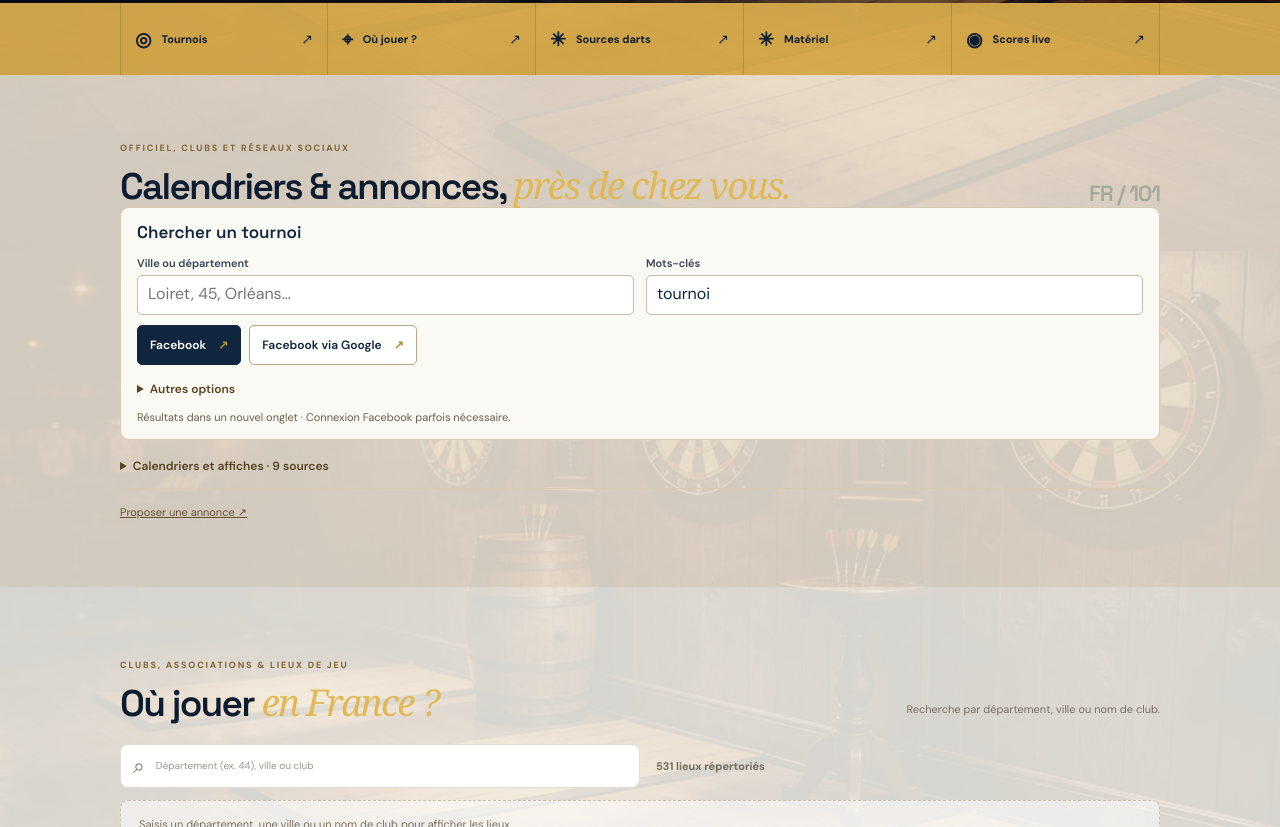
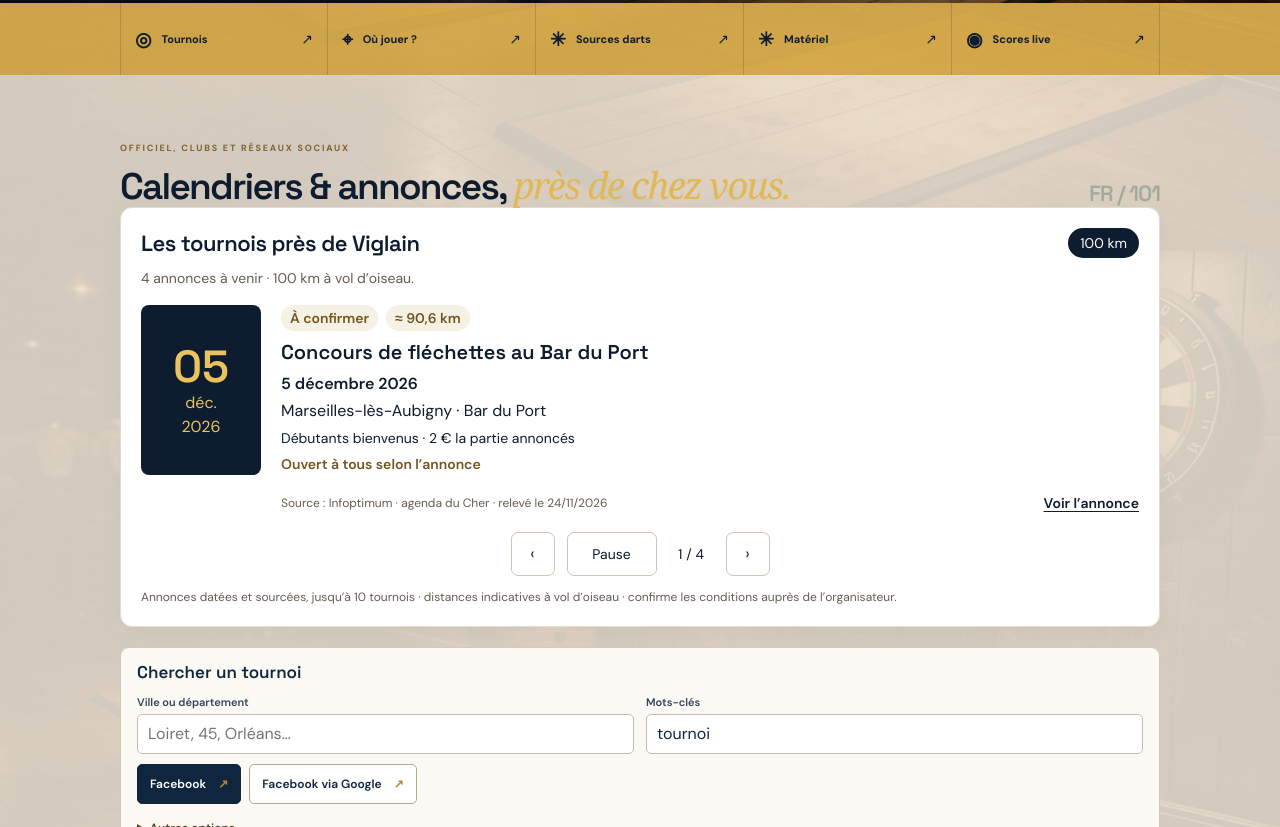
Before and after one commit to Barbutix/SBC, a plain HTML site: page site/index.html in a window 1280 px wide. Shown: the part 549-1376 px from the top of the page. Drawn offline with Linux system fonts and the light colour scheme.

Commit message:
Add files via upload

```diff
--- a/site/app.js
+++ b/site/app.js
@@ -57,6 +57,7 @@ function renderEvents(){
     <div class="event-card-head"><span class="event-type ${item.category === 'Club / loisir' ? 'community' : ''}">${item.category}</span><span class="verify-state">${item.format}</span></div>
     <h3>${item.name}</h3><div class="event-place">${item.area}</div><p class="event-description">${item.description}</p><div class="event-extra"><span>Source : ${item.source}</span><a href="${item.url}" target="_blank" rel="noopener">Consulter ↗</a></div>${item.socials?.length?`<div class="social-links">${item.socials.map(link=>`<a href="${link.url}" target="_blank" rel="noopener">${link.name} ↗</a>`).join('')}</div>`:''}
   </article>`).join('') || '<div class="no-results">Aucune source ne correspond à cette recherche.</div>';
+  tournamentCarousel.setFormats(selectedFormats);
 }
 
 let productCarousels;
@@ -68,6 +69,7 @@ function renderProducts(){
 const escapeHTML = value => String(value ?? '').replace(/[&<>"']/g, char => ({'&':'&amp;','<':'&lt;','>':'&gt;','"':'&quot;',"'":'&#39;'}[char]));
 const normalizeSearch = value => String(value ?? '').normalize('NFD').replace(/[\u0300-\u036f]/g,'').toLocaleLowerCase('fr').trim();
 const tournamentSearch = window.SBCTournamentSearch.mount(document.querySelector('#tournament-search'));
+const tournamentCarousel = window.SBCTournamentCarousel.mount(document.querySelector('#nearby-tournaments'));
 
 function renderClubs(){
   const query = document.querySelector('#club-search').value.trim(); const hint = document.querySelector('#club-hint'); if (!query) { clubCount.textContent = `${clubData.length} lieux répertoriés`; hint.hidden = false; clubList.hidden = true; clubList.innerHTML = ''; clubMore.hidden = true; return; } hint.hidden = true; clubList.hidden = false;
--- a/site/index.html
+++ b/site/index.html
@@ -38,6 +38,18 @@
 
     <section class="event-section" id="tournois">
       <div class="section-top"><div><span class="section-kicker">OFFICIEL, CLUBS ET RÉSEAUX SOCIAUX</span><h2>Calendriers & annonces, <em>près de chez vous.</em></h2></div><span class="big-dept">FR / 101</span></div>
+      <section class="nearby-tournaments" id="nearby-tournaments" role="region" aria-roledescription="carrousel" aria-labelledby="nearby-title">
+        <div class="nearby-heading"><h3 id="nearby-title">Les tournois près de Viglain</h3><span class="nearby-radius">100 km</span></div>
+        <p class="nearby-status" data-nearby-status role="status">Chargement des annonces à venir…</p>
+        <div data-nearby-slides aria-live="off"></div>
+        <div class="nearby-controls" data-nearby-controls hidden>
+          <button type="button" data-nearby-previous aria-label="Tournoi précédent">‹</button>
+          <button type="button" data-nearby-pause aria-pressed="false">Pause</button>
+          <span data-nearby-count aria-label="Tournoi affiché"></span>
+          <button type="button" data-nearby-next aria-label="Tournoi suivant">›</button>
+        </div>
+        <p class="nearby-footnote">Annonces datées et sourcées, jusqu’à 10 tournois · distances indicatives à vol d’oiseau · confirme les conditions auprès de l’organisateur.</p>
+      </section>
       <div class="tournament-search" id="tournament-search">
         <h3>Chercher un tournoi</h3>
         <div class="tournament-search-fields">
@@ -130,6 +142,7 @@
   <script src="./product-carousel.js"></script>
   <script src="./product-refresh.js"></script>
   <script src="./tournament-search.js"></script>
+  <script src="./tournament-carousel.js"></script>
   <script src="./app.js"></script>
 </body>
 </html>
--- /dev/null
+++ b/site/local-tournaments.json
@@ -0,0 +1,90 @@
+{
+  "schemaVersion": 1,
+  "origin": {
+    "name": "Viglain",
+    "latitude": 47.7329,
+    "longitude": 2.2885
+  },
+  "radiusKm": 100,
+  "attemptedAt": "2026-11-24T23:30:05+01:00",
+  "collectedAt": "2026-11-24T23:30:05+01:00",
+  "events": [
+    {
+      "id": "bar-du-port-2026-12-05",
+      "name": "Concours de fléchettes au Bar du Port",
+      "date": "2026-12-05",
+      "location": "Marseilles-lès-Aubigny · Bar du Port",
+      "latitude": 47.07,
+      "longitude": 2.9895,
+      "coordinatePrecision": "commune",
+      "format": "À confirmer",
+      "details": "Débutants bienvenus · 2 € la partie annoncés",
+      "access": "Ouvert à tous selon l’annonce",
+      "image": "",
+      "url": "https://www.bourges.infoptimum.com/fiche-evenement-concours-de-flechettes-93829.html",
+      "source": "Infoptimum · agenda du Cher",
+      "sourceKey": "reviewed",
+      "checkedAt": "2026-11-24",
+      "status": "published",
+      "distanceKm": 90.6
+    },
+    {
+      "id": "smoc-apero-club-2026-12-12",
+      "name": "Fléchettes · Soirée Apéro Club SMOC",
+      "date": "2026-12-12",
+      "location": "Saint-Jean-de-Braye · Parc du Petit Bois",
+      "latitude": 47.9216,
+      "longitude": 1.9695,
+      "coordinatePrecision": "commune",
+      "format": "À confirmer",
+      "details": "À 19 h · Tournoi de fléchettes dans une soirée de club",
+      "access": "Réservé aux adhérents SMOC et à leur famille",
+      "image": "",
+      "url": "https://www.helloasso.com/associations/smoc-tennis-de-table/evenements/soiree-apero-club-12-decembre-2026",
+      "source": "SMOC · HelloAsso",
+      "sourceKey": "reviewed",
+      "checkedAt": "2026-11-24",
+      "status": "published",
+      "distanceKm": 31.7
+    },
+    {
+      "id": "dartsmap-5137",
+      "name": "Open de comité Darts Smfe91",
+      "date": "2026-12-12",
+      "endDate": "2026-12-12",
+      "latitude": 48.62740787158061,
+      "longitude": 2.3284851306016745,
+      "location": "Pole sportifs des Mares Yvon, Rue Léonard de Vinci, 91240 Saint-Michel-sur-Orge",
+      "format": "Acier",
+      "details": "Doublette · Individuel · Feminine · Junior",
+      "image": "https://dartsmap.fr/wp-content/uploads/2026/11/913241763_2529559344119384_1845796532553920880_n-212x300.jpg",
+      "url": "https://dartsmap.fr/?fiche=event-open-de-comite-darts-smfe91",
+      "source": "DartsMap",
+      "sourceKey": "dartsmap",
+      "checkedAt": "2026-11-24T23:30:05+01:00",
+      "access": "Conditions sur l’annonce",
+      "status": "published",
+      "distanceKm": 99.5
+    },
+    {
+      "id": "dartsmap-5040",
+      "name": "Tournoi de L'Entre 2 Tours#3",
+      "date": "2027-04-03",
+      "endDate": "2027-04-03",
+      "latitude": 47.8213029,
+      "longitude": 1.2959177,
+      "location": "Oucques la Nouvelle",
+      "format": "Soft-tip",
+      "details": "Doublette",
+      "image": "https://dartsmap.fr/wp-content/uploads/2026/11/1000030490-212x300.jpg",
+      "url": "https://dartsmap.fr/?fiche=event-tournoi-de-lentre-2-tours3",
+      "source": "DartsMap",
+      "sourceKey": "dartsmap",
+      "checkedAt": "2026-11-24T23:30:05+01:00",
+      "access": "Conditions sur l’annonce",
+      "status": "published",
+      "distanceKm": 74.8
+    }
+  ],
+  "sourceErrors": []
+}
--- a/site/styles.css
+++ b/site/styles.css
@@ -187,3 +187,36 @@ footer{background:rgba(8,22,41,.94)}
 .shop-promotion{margin:0;padding:12px 18px;font-size:14px;line-height:1.5;background:rgba(240,190,40,.12);border-bottom:1px solid var(--line,rgba(255,255,255,.12))}
 .shop-promotion a{color:inherit;text-decoration:underline;text-underline-offset:3px}
 #product-refresh-status{margin-bottom:16px;font-size:14px}
+
+/* Tournois locaux : une annonce compacte, la recherche reste indépendante. */
+.nearby-tournaments{margin:0 0 20px;padding:20px;background:#fff;border:1px solid #e3ddcf;border-radius:12px;box-shadow:0 6px 24px #0d1c2f08}
+.nearby-heading{display:flex;align-items:center;justify-content:space-between;gap:12px}
+.nearby-heading h3{font:600 22px/1.2 var(--display);margin:0;color:#0d1c2f;letter-spacing:-.5px}
+.nearby-radius{background:#0d1c2f;color:#fff;border-radius:30px;padding:6px 12px;white-space:nowrap;font-size:14px}
+.nearby-status{font-size:14px;line-height:1.5;color:#655c4e;margin:10px 0 16px}
+.nearby-slide{display:grid;grid-template-columns:120px minmax(0,1fr);gap:20px;align-items:start;min-height:210px}
+.nearby-slide[hidden],.nearby-controls[hidden],.nearby-poster[hidden],.nearby-date-visual[hidden]{display:none}
+.nearby-visual{width:120px;min-height:165px;border-radius:8px;overflow:hidden;background:#f6f3eb}
+.nearby-poster{display:block;width:100%;height:170px;object-fit:contain}
+.nearby-date-visual{min-height:170px;display:flex;flex-direction:column;align-items:center;justify-content:center;gap:3px;background:#0d1c2f;color:#e9c35d}
+.nearby-date-visual span:first-child{font:600 45px/1 var(--display)}
+.nearby-date-visual span{font-size:16px}
+.nearby-content{min-width:0}
+.nearby-content h4{font:600 20px/1.3 var(--display);margin:8px 0;color:#0d1c2f;overflow-wrap:anywhere}
+.nearby-tags{display:flex;flex-wrap:wrap;gap:8px;align-items:center;font-size:14px;font-weight:600;color:#75551e}
+.nearby-tags span{padding:4px 9px;border-radius:20px;background:#f6f1e5}
+.nearby-date{margin:0 0 5px;font-size:16px;font-weight:600;color:#0d1c2f}
+.nearby-place{margin:0;font-size:16px;line-height:1.5;overflow-wrap:anywhere}
+.nearby-details,.nearby-access{margin:5px 0 0;font-size:14px;line-height:1.45;overflow-wrap:anywhere}
+.nearby-access{color:#75551e;font-weight:600}
+.nearby-source{display:flex;flex-wrap:wrap;justify-content:space-between;align-items:center;gap:10px;margin-top:12px}
+.nearby-source span{font-size:12px;line-height:1.5;color:#655c4e}
+.nearby-source a{font-size:14px;font-weight:600;color:#0d1c2f;text-decoration:underline;text-underline-offset:3px;padding:8px 0}
+.nearby-controls{display:flex;align-items:center;justify-content:center;gap:12px;margin-top:12px}
+.nearby-controls button{min-height:44px;min-width:44px;background:#fff;border:1px solid #cfc5b4;border-radius:7px;color:#0d1c2f;cursor:pointer;font-size:16px;padding:8px 12px}
+.nearby-controls [data-nearby-pause]{min-width:90px;font-size:14px}
+.nearby-controls span{font-size:14px;min-width:45px;text-align:center;font-variant-numeric:tabular-nums}
+.nearby-tournaments a:focus-visible,.nearby-controls button:focus-visible{outline:3px solid #b68c3b;outline-offset:3px}
+.nearby-footnote{font-size:12px;line-height:1.5;color:#655c4e;margin:12px 0 0}
+.nearby-empty{font-size:16px;line-height:1.5;margin:12px 0}
+@media(max-width:600px){.nearby-tournaments{padding:16px}.nearby-slide{grid-template-columns:76px minmax(0,1fr);gap:12px;min-height:240px}.nearby-visual{width:76px;min-height:110px}.nearby-poster{height:110px}.nearby-date-visual{min-height:110px}.nearby-date-visual span:first-child{font-size:32px}.nearby-heading h3{font-size:20px}.nearby-content h4{font-size:18px}.nearby-radius{font-size:14px}}
--- a/site/sw.js
+++ b/site/sw.js
@@ -1,5 +1,5 @@
-const CACHE_NAME = 'sullias-bull-club-shell-v19';
-const APP_SHELL = ['./', './index.html', './styles.css', './app.js', './products.js', './product-carousel.js', './product-refresh.js', './tournament-search.js', './clubs.json', './manifest.webmanifest', './assets/sbc-app-192.png', './assets/sbc-app-512.png', './assets/sbc-logo.png', './assets/sbc-background.jpg', './sources.html'];
+const CACHE_NAME = 'sullias-bull-club-shell-v20';
+const APP_SHELL = ['./', './index.html', './styles.css', './app.js', './products.js', './product-carousel.js', './product-refresh.js', './tournament-search.js', './tournament-carousel.js', './local-tournaments.json', './clubs.json', './manifest.webmanifest', './assets/sbc-app-192.png', './assets/sbc-app-512.png', './assets/sbc-logo.png', './assets/sbc-background.jpg', './sources.html'];
 self.addEventListener('install', event => {
   event.waitUntil(caches.open(CACHE_NAME).then(cache => cache.addAll(APP_SHELL)));
   self.skipWaiting();
@@ -12,7 +12,7 @@ self.addEventListener('fetch', event => {
   const request = event.request;
   if (request.method !== 'GET' || new URL(request.url).origin !== self.location.origin) return;
   const path = new URL(request.url).pathname;
-  if (path.endsWith('/event-candidates.json') || path.endsWith('/equipment.json')) {
+  if (path.endsWith('/event-candidates.json') || path.endsWith('/equipment.json') || path.endsWith('/local-tournaments.json')) {
     event.respondWith((async () => {
       try {
         const response = await fetch(request, {cache:'no-store'});
--- /dev/null
+++ b/site/tournament-carousel.js
@@ -0,0 +1,150 @@
+(function (global) {
+  'use strict';
+  const ORIGIN = {latitude:47.7329, longitude:2.2885};
+  const RADIUS = 100;
+  const REFRESH = 30 * 60 * 1000;
+  const KEY = 'sbc-local-tournaments-v1';
+  const escape = value => String(value ?? '').replace(/[&<>"']/g, char => ({'&':'&amp;','<':'&lt;','>':'&gt;','"':'&quot;',"'":'&#39;'}[char]));
+  function https(value) {try {return new URL(value).protocol === 'https:';} catch {return false;}}
+  function day(now = new Date()) {
+    const parts = new Intl.DateTimeFormat('en-CA',{timeZone:'Europe/Paris',year:'numeric',month:'2-digit',day:'2-digit'}).formatToParts(now);
+    const part = type => parts.find(p => p.type === type).value;
+    return `${part('year')}-${part('month')}-${part('day')}`;
+  }
+  function validDate(value) {
+    return typeof value === 'string' && /^\d{4}-\d{2}-\d{2}$/.test(value) && Number.isFinite(Date.parse(value)) && new Date(value).toISOString().slice(0,10) === value;
+  }
+  function distance(latitude, longitude) {
+    if (typeof latitude !== 'number' || typeof longitude !== 'number' || !Number.isFinite(latitude) || !Number.isFinite(longitude) || Math.abs(latitude)>90 || Math.abs(longitude)>180) return Infinity;
+    const rad = Math.PI/180;
+    const a = Math.sin((latitude-ORIGIN.latitude)*rad/2)**2 + Math.cos(ORIGIN.latitude*rad)*Math.cos(latitude*rad)*Math.sin((longitude-ORIGIN.longitude)*rad/2)**2;
+    return 2 * 6371.0088 * Math.asin(Math.sqrt(Math.min(1,a)));
+  }
+  function select(events, today = day(), formats = ['Acier','Soft-tip']) {
+    const seen = new Set();
+    return events.filter(event => {
+      if (!event || !validDate(event.date) || !validDate(event.endDate || event.date) || (event.endDate || event.date) < event.date || (event.endDate || event.date) < today ||
+          !['published','verified'].includes(event.status) || typeof event.name !== 'string' || !event.name.trim() || !https(event.url) || typeof event.source !== 'string' ||
+          distance(event.latitude,event.longitude)>RADIUS || (['Acier','Soft-tip'].includes(event.format) && !formats.includes(event.format))) return false;
+      const key = event.date + '|' + event.url.replace(/\/$/,'');
+      if (seen.has(key)) return false;
+      seen.add(key);
+      return true;
+    }).map(event => ({...event,distanceKm:distance(event.latitude,event.longitude)}))
+      .sort((a,b) => a.date.localeCompare(b.date) || a.distanceKm-b.distanceKm || a.name.localeCompare(b.name,'fr')).slice(0,10);
+  }
+  function valid(data) {return data?.schemaVersion === 1 && Array.isArray(data.events) && data.events.length <= 1000;}
+  function dateLabel(value) {return new Intl.DateTimeFormat('fr-FR',{day:'numeric',month:'long',year:'numeric',timeZone:'Europe/Paris'}).format(new Date(value+'T12:00:00+01:00'));}
+  function renderCard(event, index, count) {
+    const checked = typeof event.checkedAt === 'string' ? event.checkedAt.slice(0,10) : '';
+    const poster = https(event.image) ? `<img class="nearby-poster" src="${escape(event.image)}" alt="Affiche : ${escape(event.name)}" loading="lazy" decoding="async" referrerpolicy="no-referrer">` : '';
+    return `<article class="nearby-slide" role="group" aria-roledescription="diapositive" aria-label="${index+1} sur ${count}" ${index?'hidden':''}>
+      <div class="nearby-visual">${poster}<div class="nearby-date-visual" ${poster?'hidden':''}><span>${escape(event.date.slice(8))}</span><span>${escape(new Intl.DateTimeFormat('fr-FR',{month:'short',timeZone:'Europe/Paris'}).format(new Date(event.date+'T12:00:00Z')))}</span><span>${escape(event.date.slice(0,4))}</span></div></div>
+      <div class="nearby-content"><div class="nearby-tags"><span>${escape(event.format || 'Discipline à confirmer')}</span><span>≈ ${new Intl.NumberFormat('fr-FR',{maximumFractionDigits:1}).format(event.distanceKm)} km</span></div>
+      <h4>${escape(event.name)}</h4><p class="nearby-date"><time datetime="${escape(event.date)}">${escape(dateLabel(event.date))}</time>${event.endDate && event.endDate !== event.date ? ` – ${escape(dateLabel(event.endDate))}` : ''}</p>
+      <p class="nearby-place">${escape(event.location || 'Lieu sur l’annonce')}</p>${event.details?`<p class="nearby-details">${escape(event.details)}</p>`:''}
+      <p class="nearby-access">${escape(event.access || 'Conditions sur l’annonce')}</p>
+      <div class="nearby-source"><span>Source : ${escape(event.source)}${validDate(checked)?` · relevé le ${escape(checked.split('-').reverse().join('/'))}`:''}</span><a href="${escape(event.url)}" target="_blank" rel="noopener noreferrer">Voir l’annonce</a></div></div>
+    </article>`;
+  }
+  function mount(root, options = {}) {
+    const doc = root.ownerDocument;
+    const now = options.now || Date.now;
+    const get = options.fetch || global.fetch.bind(global);
+    const setTimer = options.setTimer || setTimeout;
+    const clearTimer = options.clearTimer || clearTimeout;
+    const reduced = global.matchMedia('(prefers-reduced-motion: reduce)');
+    const slidesRoot = root.querySelector('[data-nearby-slides]');
+    const status = root.querySelector('[data-nearby-status]');
+    const controls = root.querySelector('[data-nearby-controls]');
+    const count = root.querySelector('[data-nearby-count]');
+    const pause = root.querySelector('[data-nearby-pause]');
+    let data = null, rows = [], controller = null, formats = ['Acier','Soft-tip'];
+    let timer, inFlight, stopped = false, lastAttempt = -Infinity, pending = false, offline = false;
+    let activeUrl, userPaused = reduced.matches;
+    let inViewport = !('IntersectionObserver' in global);
+    const listeners = [], slideListeners = [];
+    let storage;
+    try {storage = options.storage || global.localStorage;} catch { /* Storage optional. */ }
+    function listen(target, type, callback, list = listeners) {target.addEventListener(type,callback);list.push(()=>target.removeEventListener(type,callback));}
+    function report() {
+      status.textContent = `${rows.length} annonce${rows.length===1?'':'s'} à venir · 100 km à vol d’oiseau.`;
+      if (data?.sourceErrors?.length) status.textContent += ' Source indisponible : dernier relevé conservé.';
+      if (offline) status.textContent += ' Actualisation indisponible.';
+      const dates = rows.map(event => Date.parse(event.checkedAt)).filter(Number.isFinite);
+      if (dates.length && now()-Math.min(...dates)>2*86400000) status.textContent += ' Certaines annonces sont anciennes : confirme auprès de l’organisateur.';
+    }
+    function redraw() {
+      const selected = select(data?.events || [],day(new Date(now())),formats);
+      // Do not remove a link while someone is using it with the keyboard.
+      if (root.contains(doc.activeElement)) {pending = true; return;}
+      pending = false;
+      if (JSON.stringify(selected) === JSON.stringify(rows) && controller) {report();return;}
+      if (controller) {const state=controller.state();userPaused=state.userPaused;activeUrl=rows[state.index]?.url;controller.destroy();}
+      slideListeners.splice(0).forEach(remove=>remove());
+      rows = selected;
+      slidesRoot.innerHTML = rows.length ? rows.map((event,index)=>renderCard(event,index,rows.length)).join('') : '<p class="nearby-empty">Aucune annonce à venir disponible dans ce rayon pour cette sélection. La recherche ci-dessous reste accessible.</p>';
+      controls.hidden = rows.length<2;
+      const slides = [...slidesRoot.querySelectorAll('.nearby-slide')];
+      controller = global.SBCProductCarousel.createController({count:rows.length,paused:userPaused,
+        initialIndex:Math.max(0,rows.findIndex(event=>event.url===activeUrl)),setTimer,clearTimer,
+        onChange(state) {
+          slides.forEach((slide,i)=>{slide.hidden=i!==state.index;});
+          count.textContent = rows.length ? `${state.index+1} / ${rows.length}` : '';
+          pause.textContent = state.userPaused ? 'Lecture' : 'Pause';
+          pause.setAttribute('aria-pressed',String(state.userPaused));
+          pause.setAttribute('aria-label',state.userPaused?'Lancer le défilement des tournois':'Mettre en pause le défilement des tournois');
+        }});
+      controller.hold('document',doc.hidden);
+      controller.hold('hover',root.matches(':hover'));
+      controller.hold('viewport',!inViewport);
+      slidesRoot.querySelectorAll('img').forEach(image => {
+        const fallback=()=>{image.hidden=true;image.nextElementSibling.hidden=false;};
+        listen(image,'error',fallback,slideListeners);
+        if(image.complete && !image.naturalWidth)fallback();
+      });
+      report();
+    }
+    async function refresh() {
+      if(stopped || inFlight)return inFlight;
+      lastAttempt=now();
+      const abort=new AbortController();
+      const timeout=setTimer(()=>abort.abort(),20000);
+      inFlight=(async()=>{
+        try {
+          const response=await get('./local-tournaments.json',{cache:'no-store',signal:abort.signal});
+          if(!response.ok)throw Error('Listing unavailable');
+          const next=await response.json();
+          if(!valid(next))throw Error('Invalid listing');
+          if(stopped)return;
+          data=next;offline=false;redraw();
+          try {storage?.setItem(KEY,JSON.stringify(data));}catch{/* Offline cache optional. */}
+        }catch{
+          if(!stopped){offline=true;redraw();}
+        }finally{clearTimer(timeout);inFlight=null;}
+      })();
+      return inFlight;
+    }
+    function schedule() {clearTimer(timer);timer=setTimer(()=>{if(!doc.hidden)refresh();if(!stopped)schedule();},REFRESH);}
+    function resume() {controller?.hold('document',doc.hidden);if(!doc.hidden){redraw();if(now()-lastAttempt>=REFRESH){refresh();schedule();}}}
+    listen(root.querySelector('[data-nearby-previous]'),'click',()=>controller?.previous());
+    listen(root.querySelector('[data-nearby-next]'),'click',()=>controller?.next());
+    listen(pause,'click',()=>controller?.toggle());
+    listen(root,'mouseenter',()=>controller?.hold('hover',true));
+    listen(root,'mouseleave',()=>controller?.hold('hover',false));
+    listen(root,'focusin',()=>controller?.hold('focus',true));
+    listen(root,'focusout',event=>{if(!root.contains(event.relatedTarget)){controller?.hold('focus',false);if(pending)queueMicrotask(()=>{if(!stopped)redraw();});}});
+    listen(doc,'visibilitychange',resume);
+    listen(global,'pageshow',resume);
+    listen(global,'online',()=>refresh());
+    listen(reduced,'change',event=>{if(event.matches)controller?.pause();});
+    if('IntersectionObserver' in global){
+      const observer=new global.IntersectionObserver(entries=>{inViewport=entries[0].isIntersecting;controller?.hold('viewport',!inViewport);},{threshold:.15});
+      observer.observe(root);listeners.push(()=>observer.disconnect());
+    }
+    try {const saved=JSON.parse(storage?.getItem(KEY)||'null');if(valid(saved))data=saved;}catch{/* No cached announcements. */}
+    redraw();refresh();schedule();
+    return {refresh,setFormats(value){formats=value;redraw();},destroy(){stopped=true;clearTimer(timer);controller?.destroy();listeners.concat(slideListeners).forEach(remove=>remove());}};
+  }
+  global.SBCTournamentCarousel={mount,select,distance,validDate,renderCard,day,interval:REFRESH};
+})(typeof window==='undefined'?globalThis:window);
```
